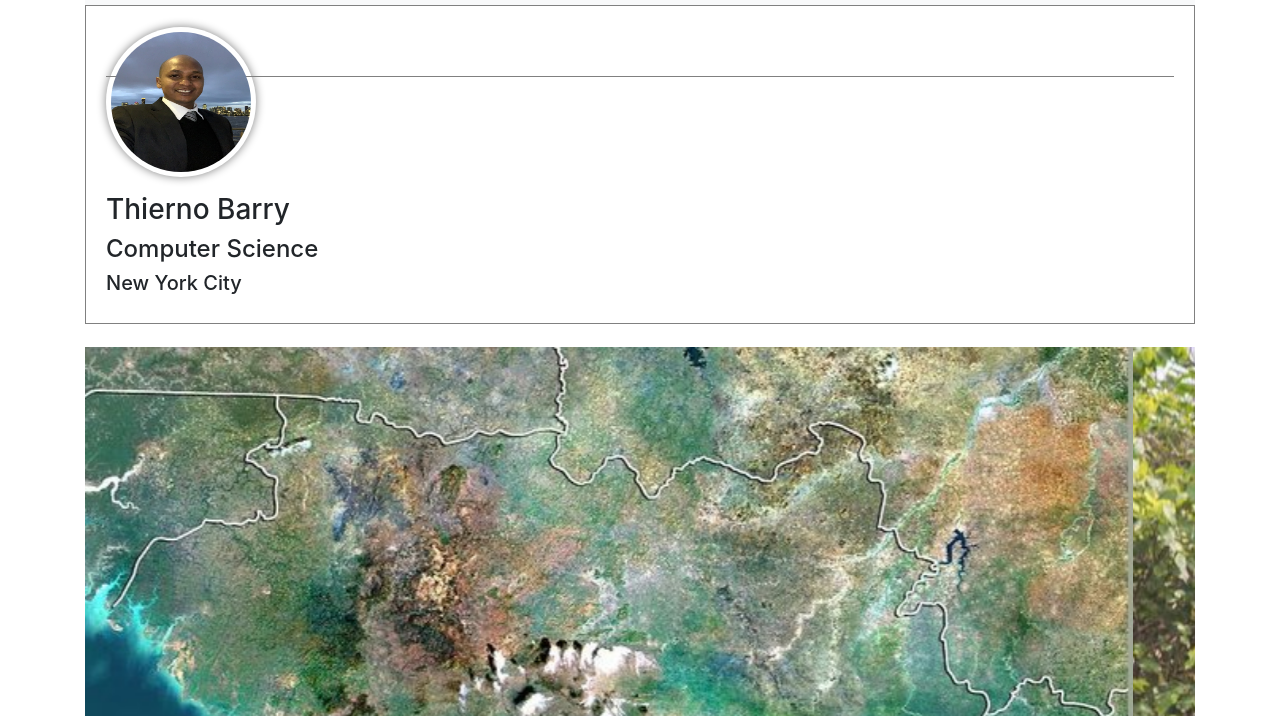
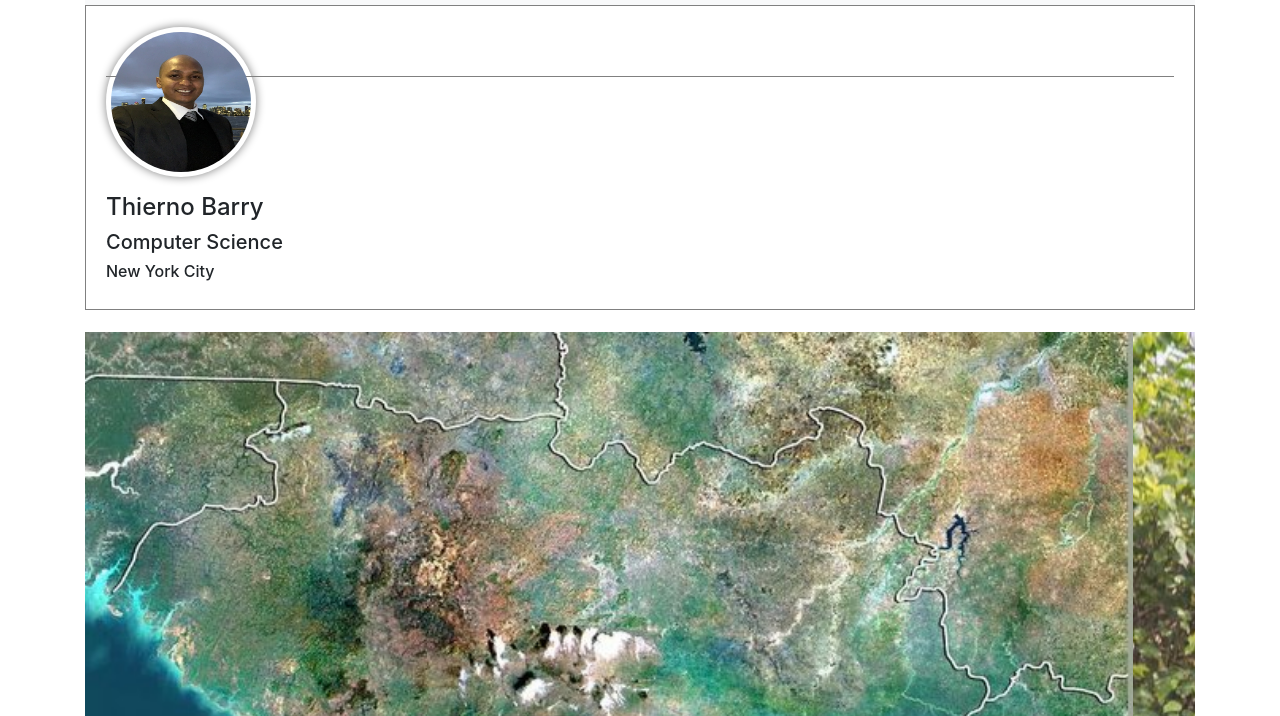
Before and after one commit to Modthierno/csc101-final, a plain HTML site: page index.html in a window 1280 px wide. Shown: the part 51-767 px from the top of the page. Drawn offline with nearby package versions, Linux system fonts and the light colour scheme.

Commit message:
Update index.html

```diff
--- a/index.html
+++ b/index.html
@@ -15,7 +15,7 @@
      <div class="container">
 
        <nav class="navbar navbar-expand-lg navbar-light bg-light">
-         <a class="navbar-brand" href="index.html">TBarry</a>
+         <a class="navbar-brand" href="#">TBarry</a>
          <button class="navbar-toggler" type="button" data-toggle="collapse" data-target="#navbarSupportedContent" aria-controls="navbarSupportedContent" aria-expanded="false" aria-label="Toggle navigation">
            <span class="navbar-toggler-icon"></span>
          </button>
@@ -34,13 +34,15 @@
 
          </div>
         </nav>
-         <div class="outer">
+
+        <div class="outer">
             <div class="outer-div"></div>
             <p><img src="images/me.jpg" class="img-circle outer-img" alt="TBarry" width="150" height="150"></p>
-            <h3>Thierno Barry</h3>
-            <h4>Computer Science</h4>
-            <h5>New York City</h5>
+            <h4>Thierno Barry</h4>
+            <h5>Computer Science</h5>
+            <h6>New York City</h6>
         </div>
+
 
       <div id="slideshow">
         <div id="carouselExampleIndicators" class="carousel slide" data-ride="carousel">
```
